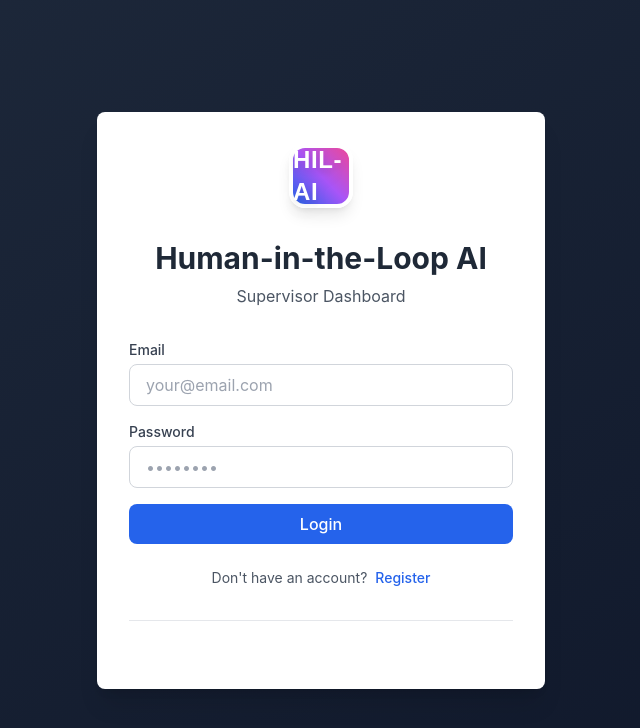
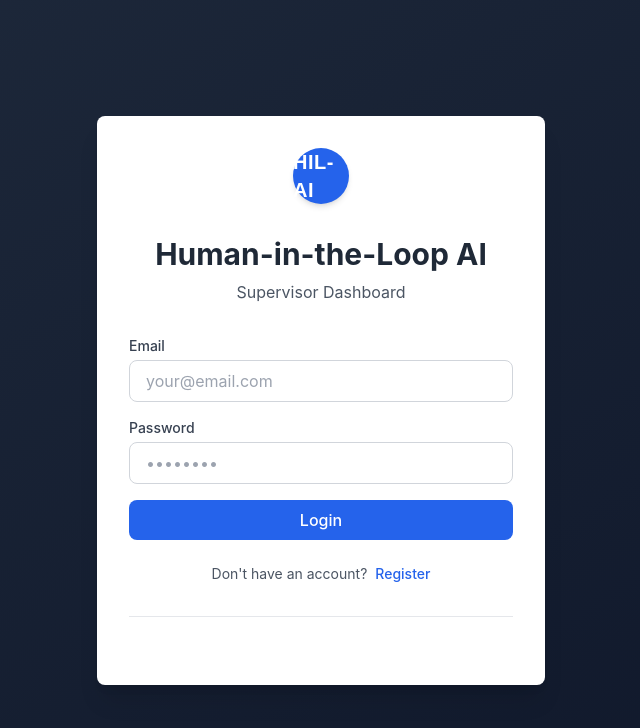
Before and after one commit to dwdjitendra-cloud/Human-in-the-Loop-AI-Supervisor, a React (Vite) app in the folder frontend/: page / in a window 1280 px wide. Shown: the top 728 px of the page, without its empty margins (319-959 px from the left). Built offline with nearby package versions, Linux system fonts and the light colour scheme.

Commit message:
change the logo

```diff
--- a/frontend/src/pages/Login.jsx
+++ b/frontend/src/pages/Login.jsx
@@ -44,8 +44,8 @@ export const Login = ({ onLoginSuccess }) => {
     <div className="min-h-screen bg-gradient-to-br from-slate-800 to-slate-900 flex items-center justify-center p-4">
       <div className="bg-white rounded-lg shadow-xl p-8 w-full max-w-md">
         <div className="flex justify-center mb-8">
-          <div className="w-16 h-16 bg-gradient-to-tr from-blue-600 via-purple-500 to-pink-500 rounded-2xl flex items-center justify-center shadow-lg border-4 border-white">
-            <span className="text-white font-extrabold text-2xl tracking-wide drop-shadow-lg" style={{fontFamily: 'Montserrat, sans-serif'}}>HIL-AI</span>
+          <div className="w-14 h-14 bg-blue-600 rounded-full flex items-center justify-center shadow-md">
+            <span className="text-white font-bold text-xl tracking-wide" style={{fontFamily: 'sans-serif'}}>HIL-AI</span>
           </div>
         </div>
 
```
Also changed, not shown: 1 other file (tests, documents, lock files or other folders).
